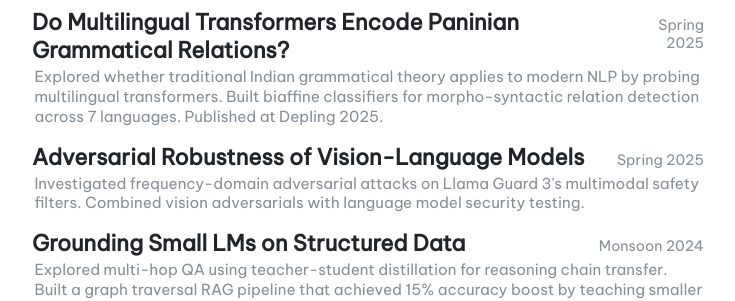
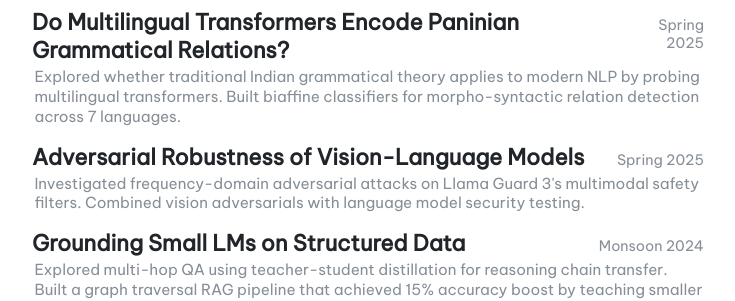
Before and after one commit to komikat/komikat.github.io, a Jekyll site: the page built from index.html, in a window 1280 px wide. Shown: the part 328-629 px from the top of the page, without its empty margins (272-1007 px from the left). Built offline with Jekyll 4.4.1, drawn with Linux system fonts in a browser that asks for light colours; the list of posts is cut into pages by our own code.

Commit message:
fix desc

```diff
--- a/_data/projects.yml
+++ b/_data/projects.yml
@@ -1,6 +1,6 @@
 # Add projects here. Each entry needs: title, description, url
 - title: "Do Multilingual Transformers Encode Paninian Grammatical Relations?"
-  description: "Explored whether traditional Indian grammatical theory applies to modern NLP by probing multilingual transformers. Built biaffine classifiers for morpho-syntactic relation detection across 7 languages. Published at Depling 2025."
+  description: "Explored whether traditional Indian grammatical theory applies to modern NLP by probing multilingual transformers. Built biaffine classifiers for morpho-syntactic relation detection across 7 languages."
   url: "https://github.com/komikat"
   date: "Spring 2025"
 
```
